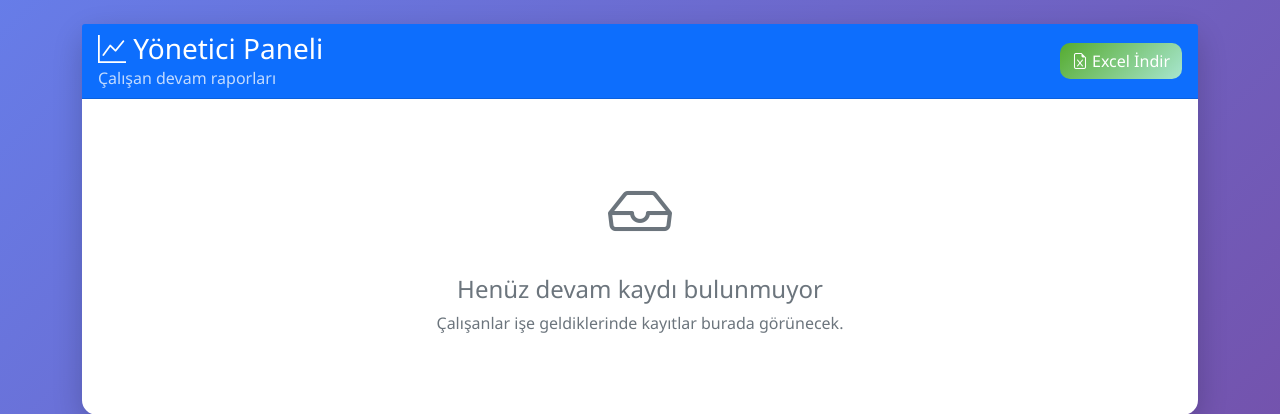
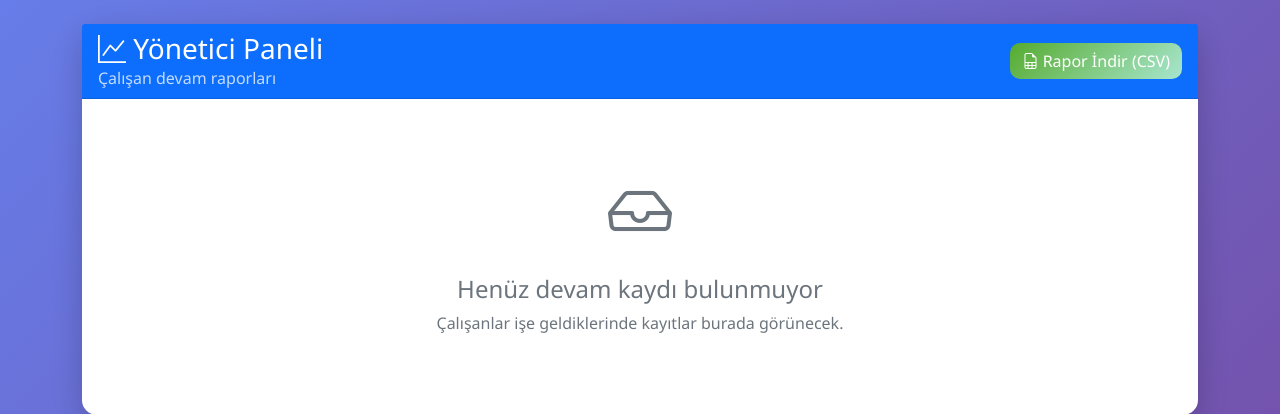
Before and after one commit to krsmer/istakip, a Flask app: page /yonetici in a window 1280 px wide. Shown: the part 56-470 px from the top of the page. Run offline with Flask 3, Linux system fonts and the light colour scheme; the visitor is signed in with stand-in values (Sample User, id 1); some libraries are stand-ins or nearby versions.

Commit message:
Pandas kaldırıldı, CSV rapor sistemi eklendi
- pandas ve openpyxl dependencies kaldırıldı
- Excel yerine CSV rapor sistemi (daha güvenilir)
- CSV dosyaları Excel'de de açılabilir
- Python uyumluluk sorunları çözüldü
- Deployment için hazır

```diff
--- a/app.py
+++ b/app.py
@@ -1,8 +1,9 @@
 from flask import Flask, render_template, request, redirect, url_for, flash, jsonify, send_file, session
 from flask_sqlalchemy import SQLAlchemy
 from datetime import datetime
-import pandas as pd
 import os
+import csv
+import io
 from werkzeug.security import generate_password_hash, check_password_hash
 
 # Flask uygulamasını oluştur
@@ -116,13 +117,14 @@ def yonetici():
     kayitlar = db.session.query(DevamKaydi, Calisan).join(Calisan).order_by(DevamKaydi.tarih.desc(), DevamKaydi.saat.desc()).limit(100).all()
     return render_template('yonetici.html', kayitlar=kayitlar)
 
-# Excel rapor indir - şifre korumalı
+# CSV rapor indir - şifre korumalı
 @app.route('/excel_indir')
 def excel_indir():
     # Giriş kontrolü
     if not session.get('admin_logged_in'):
-        flash('Excel indirmek için yönetici girişi gerekli!', 'warning')
+        flash('Rapor indirmek için yönetici girişi gerekli!', 'warning')
         return redirect(url_for('admin_login'))
+
     # Tüm kayıtları al
     kayitlar = db.session.query(
         Calisan.ad,
@@ -131,14 +133,32 @@ def excel_indir():
         DevamKaydi.saat
     ).join(DevamKaydi).order_by(DevamKaydi.tarih.desc()).all()
 
-    # DataFrame oluştur
-    df = pd.DataFrame(kayitlar, columns=['Ad', 'Soyad', 'Tarih', 'Saat'])
+    # CSV formatında oluştur
+    output = io.StringIO()
+    writer = csv.writer(output)
 
-    # Excel dosyası oluştur
-    excel_dosya = 'devam_raporu.xlsx'
-    df.to_excel(excel_dosya, index=False)
+    # Başlık satırı
+    writer.writerow(['Ad', 'Soyad', 'Tarih', 'Saat'])
 
-    return send_file(excel_dosya, as_attachment=True, download_name=f'devam_raporu_{datetime.now().strftime("%Y%m%d")}.xlsx')
+    # Veri satırları
+    for kayit in kayitlar:
+        writer.writerow([
+            kayit.ad,
+            kayit.soyad,
+            kayit.tarih.strftime('%d/%m/%Y'),
+            kayit.saat.strftime('%H:%M')
+        ])
+
+    # Response oluştur
+    response = app.response_class(
+        output.getvalue(),
+        mimetype='text/csv',
+        headers={
+            'Content-Disposition': f'attachment; filename=devam_raporu_{datetime.now().strftime("%Y%m%d")}.csv'
+        }
+    )
+
+    return response
 
 # Veritabanını oluştur ve örnek veriler ekle
 def create_tables():
--- a/requirements.txt
+++ b/requirements.txt
@@ -1,6 +1,4 @@
 Flask==2.3.3
 Flask-SQLAlchemy==3.0.5
-pandas==2.0.3
-openpyxl==3.1.2
 python-dotenv==1.0.0
 gunicorn==21.2.0
--- a/templates/yonetici.html
+++ b/templates/yonetici.html
@@ -14,7 +14,7 @@
                     <p class="mb-0 opacity-75">Çalışan devam raporları</p>
                 </div>
                 <a href="{{ url_for('excel_indir') }}" class="btn btn-success">
-                    <i class="bi bi-file-earmark-excel"></i> Excel İndir
+                    <i class="bi bi-file-earmark-spreadsheet"></i> Rapor İndir (CSV)
                 </a>
             </div>
             <div class="card-body">
```
Also changed, not shown: README.md.
